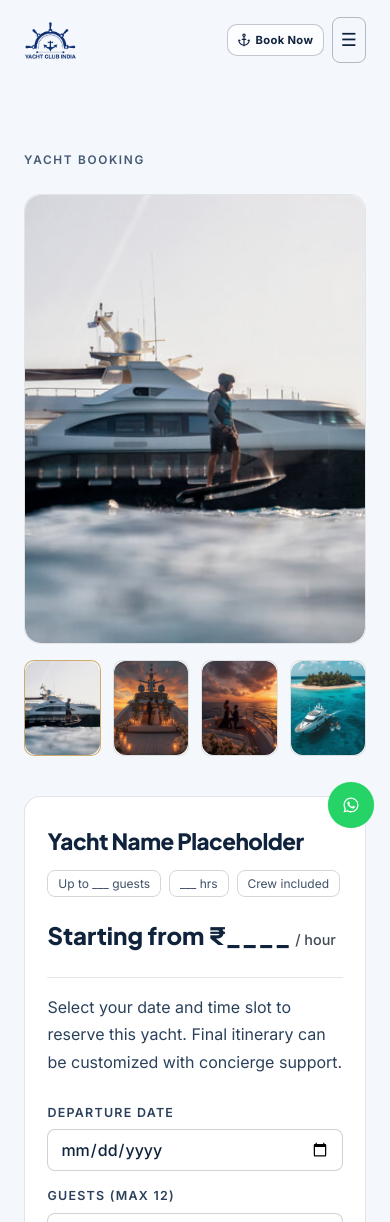
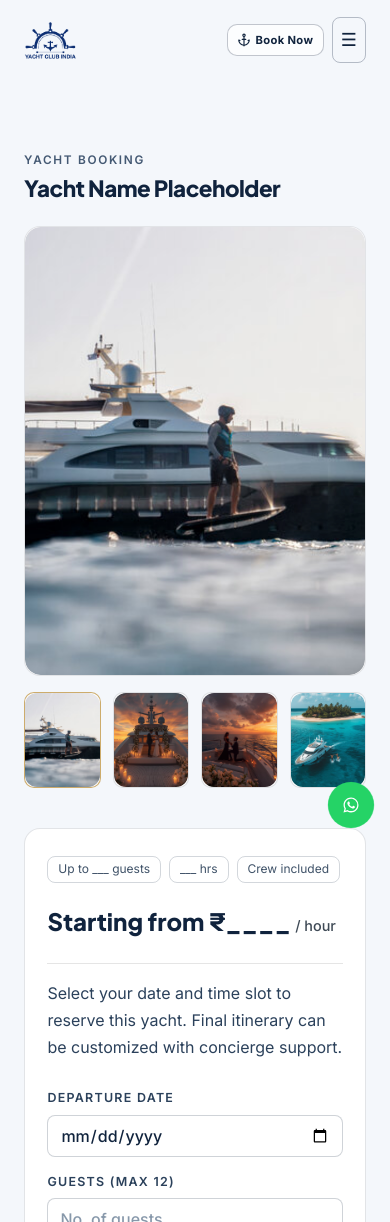
Before and after one commit to SaNjAy-bRo/yacht-club-india, a Next.js app: page /booking in a window 390 px wide. Shown: the top 1222 px of the page. Built offline with nearby package versions, Linux system fonts and the light colour scheme.

Commit message:
style(booking): show yacht title above images on mobile view

```diff
--- a/src/app/booking/page.tsx
+++ b/src/app/booking/page.tsx
@@ -153,8 +153,8 @@ export default function BookingPage() {
                         {/* Title Area */}
                         <div className="mb-6 lg:mb-8 block">
                             <p className="booking-label">Yacht Booking</p>
-                            {/* Desktop-only Yacht Title */}
-                            <h1 className="booking-title hidden lg:block text-4xl mt-1.5">{selectedYacht ? selectedYacht.title : 'Yacht Name Placeholder'}</h1>
+                            {/* Yacht Title */}
+                            <h1 className="booking-title text-3xl lg:text-4xl mt-1.5">{selectedYacht ? selectedYacht.title : 'Yacht Name Placeholder'}</h1>
                         </div>
 
                         <div className="booking-main-image relative h-[450px]">
@@ -180,9 +180,7 @@ export default function BookingPage() {
                     </div>
 
                     <aside id="booking-form" className="booking-panel" data-reveal="true">
-                        {/* Mobile-only Yacht Title */}
-                        <h1 className="booking-title lg:hidden">{selectedYacht ? selectedYacht.title : 'Yacht Name Placeholder'}</h1>
-                        <div className="mt-3 flex flex-wrap gap-2 text-xs">
+                        <div className="mt-1 flex flex-wrap gap-2 text-xs">
                             <span className="badge">Up to {selectedYacht ? selectedYacht.capacity.replace('Up to ', '').replace(' guests', '') : '___'} guests</span>
                             <span className="badge">{selectedYacht ? selectedYacht.duration.replace(' hrs', '') : '___'} hrs</span>
                             <span className="badge">Crew included</span>
```
